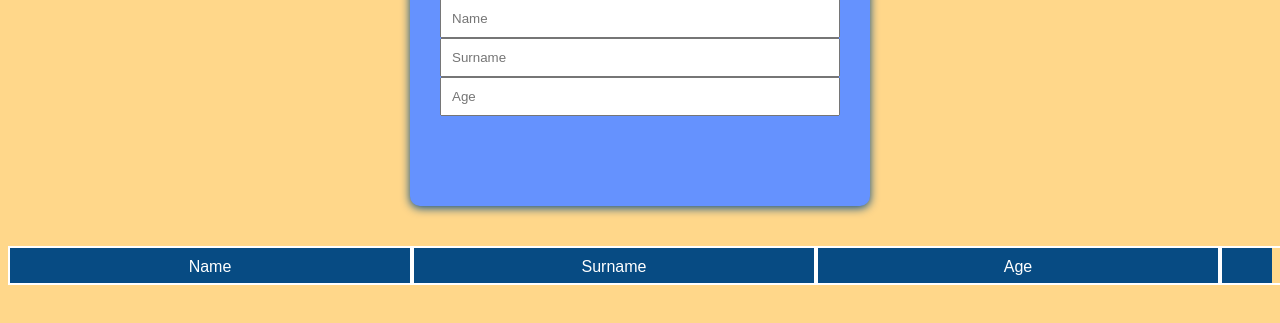
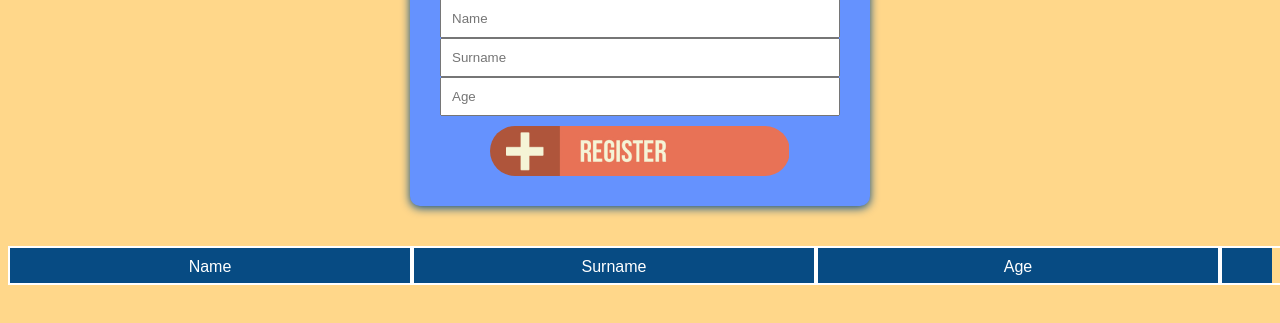
Before and after one commit to DmitrijsCernevics/Employee-Database, a plain HTML site: page index.html in a window 1280 px wide. Shown: the part 143-466 px from the top of the page. Drawn offline with Linux system fonts and the light colour scheme; the site is published under a folder, as on GitHub Pages, so addresses that start at the root find nothing.

Commit message:
Update style2.css

```diff
--- a/style2.css
+++ b/style2.css
@@ -134,7 +134,7 @@ body {
  }
 
  .add {
-  background: url('/ADD.png');
+  background: url('ADD.png');
   border-radius: 50px;
   border: none;
   cursor:pointer;
```
